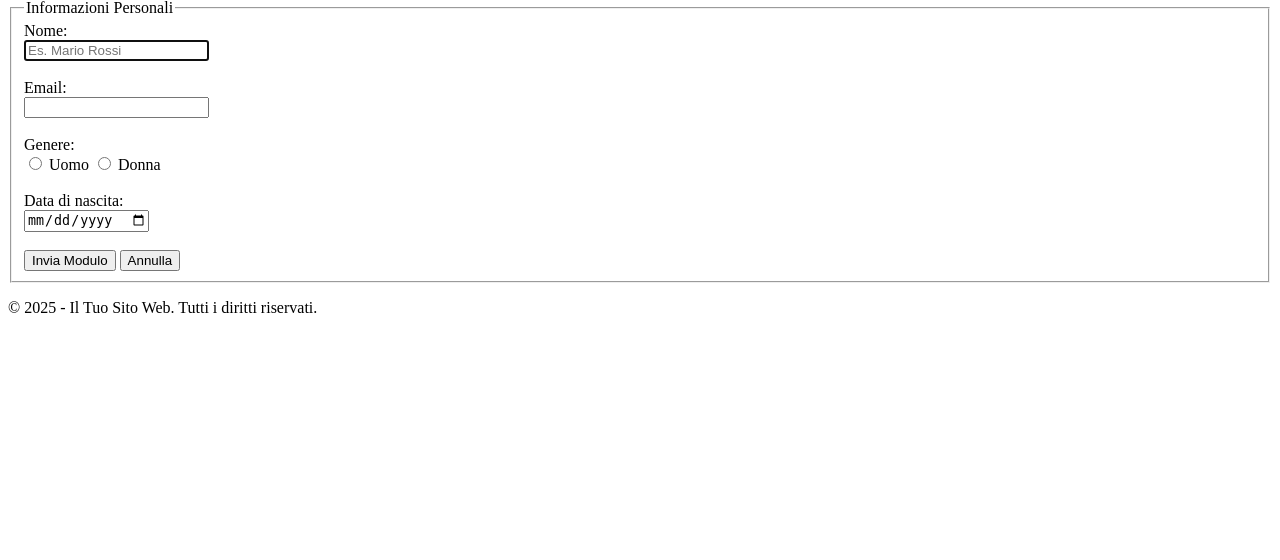
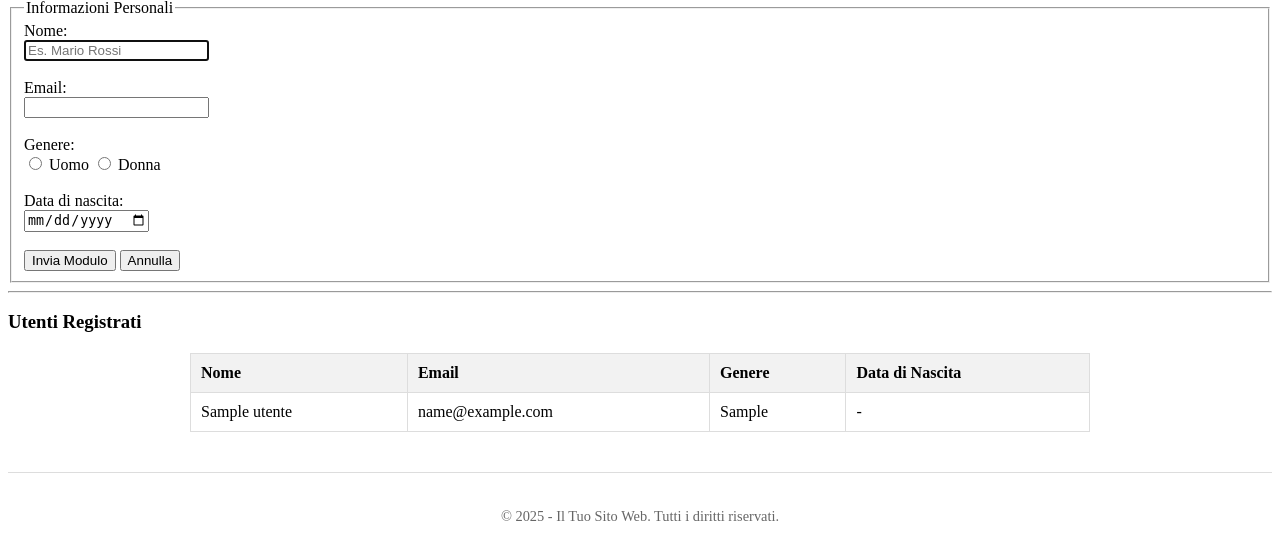
Before and after one commit to prof-gnoni/First_DB_Usage, a PHP site: page / in a window 1280 px wide. Shown: the part 156-716 px from the top of the page. Run offline with PHP 8.4, Linux system fonts and the light colour scheme; tables that the repository leaves empty or names only in its code hold one stand-in row (values such as "Sample post"); data that the repository does not hold is empty.

Commit message:
Alcune importanti modifiche per rendere il codice più robusto e production-ready.

```diff
--- /dev/null
+++ b/dbConfig.php
@@ -0,0 +1,37 @@
+<?php
+// dbConfig.php
+
+$host = "127.0.0.1";
+//$port = 3306;
+$port = 8889;
+$user = "root";
+$pass = "root";
+$db   = "first_db_usage";
+$conn = null;
+
+// 1. Definiamo il charset (UTF8MB4 è lo standard moderno)
+$charset = 'utf8mb4';
+
+// 2. Costruiamo il DSN includendo il charset
+$dsn = "mysql:host=$host;port=$port;dbname=$db;charset=$charset";
+
+// 3. Opzioni per la sicurezza e l'usabilità
+$options = [
+    PDO::ATTR_ERRMODE            => PDO::ERRMODE_EXCEPTION, // Lancia eccezioni su errori SQL
+    PDO::ATTR_DEFAULT_FETCH_MODE => PDO::FETCH_ASSOC,       // Solo array associativi (più pulito)
+    PDO::ATTR_EMULATE_PREPARES   => false,                  // Disabilita emulazione (più sicuro)
+];
+
+try {
+    // 4. Creazione istanza con le opzioni
+    $conn = new PDO($dsn, $user, $pass, $options);
+
+} catch (PDOException $e) {
+    // 5. GESTIONE SICURA DELL'ERRORE
+
+    // Scrivi l'errore vero SOLO nel log di sistema (invisibile all'utente)
+    error_log("Errore DB: " . $e->getMessage());
+
+    // All'utente mostra solo questo, senza dettagli tecnici
+    exit("Si è verificato un errore di connessione al database. Riprova più tardi.");
+}
--- a/dbconfig.php
+++ /dev/null
@@ -1,15 +0,0 @@
-<?php
-
-$host = "localhost";
-$port = 3306;
-$user = "root";
-$pass = "";
-$db = "first_db_usage";
-
-try {
-    $conn = new PDO("mysql:host=$host;port=$port;dbname=$db", $user, $pass);
-}
-catch (PDOException $e) {
-    echo "Connection failed: " . $e->getMessage() . "<br>";
-    exit("Si è verificato un errore di connessione al database. Riprova più tardi.");
-}
--- a/index.php
+++ b/index.php
@@ -1,55 +1,143 @@
 <?php
-require_once "dbconfig.php";
+// 1. De-commentiamo la connessione perché vogliamo leggere i dati dal DB
+global $conn;
+require_once "dbConfig.php";
 require_once "myFunctions.php";
+
+// 2. LOGICA PER MESSAGGIO DI SUCCESSO
+// Controlliamo se nell'URL c'è ?status=ok
+$messaggio_successo = "";
+if (isset($_GET['status']) && $_GET['status'] === 'ok') {
+    $messaggio_successo = "✅ Utente registrato con successo!";
+}
+
+// 3. LOGICA PER RECUPERARE GLI UTENTI (SELECT)
+// Vogliamo mostrare la lista degli iscritti sotto il form
+$lista_utenti = [];
+try {
+    // Usiamo query() perché non abbiamo parametri esterni (niente WHERE variabile)
+    // Assumo che la tua tabella abbia un campo id autoincrement, altrimenti ordina per nome
+    $stmt = $conn->query("SELECT * FROM utente ORDER BY nome");
+    $lista_utenti = $stmt->fetchAll();
+} catch (PDOException $e) {
+    error_log("Errore lettura index: " . $e->getMessage());
+    // Non blocchiamo la pagina se la lettura fallisce, semplicemente la lista sarà vuota
+}
 
 genera_header("Home Page");
 ?>
+
+<?php if ($messaggio_successo): ?>
+    <div id="messaggio-successo" style="background-color: #d4edda; color: #155724; border: 1px solid #c3e6cb; padding: 15px; margin-bottom: 20px; border-radius: 4px;">
+        <strong><?= $messaggio_successo ?></strong>
+    </div>
+<?php endif; ?>
+
     <section id="form">
         <h3>Modulo di Contatto</h3>
         <p>I moduli sono fondamentali per l'interazione con l'utente.</p>
+
         <form action="modulo_utente_action_page.php" method="post">
             <fieldset>
                 <legend>Informazioni Personali</legend>
 
                 <label for="nome">Nome:</label><br>
-            <input type="text" id="nome" name="nome" placeholder="Es. Mario Rossi" <?php //required?> autofocus><br><br>
+                <input type="text" id="nome" name="nome" placeholder="Es. Mario Rossi" autofocus><br><br>
 
                 <label for="email">Email:</label><br>
-            <input type="email" id="email" name="email" <?php //required?>><br><br>
-            <?php
-            /*
+                <input type="email" id="email" name="email"><br><br>
 
-            <label for="messaggio">Messaggio:</label><br>
-            <textarea id="messaggio" name="messaggio" rows="4" cols="50" <?php //required?>></textarea><br><br>
-            */
-            ?>
                 <label>Genere:</label><br>
-            <input type="radio" id="uomo" name="genere" value="uomo" <?php //required?>>
+                <input type="radio" id="uomo" name="genere" value="uomo">
                 <label for="uomo">Uomo</label>
                 <input type="radio" id="donna" name="genere" value="donna">
                 <label for="donna">Donna</label><br><br>
 
                 <label for="ddn">Data di nascita:</label><br>
-            <input type="date" id="ddn" name="ddn" <?php //required?>><br><br>
-            <?php
-            /*
+                <input type="date" id="ddn" name="ddn"><br><br>
 
-            <label for="interesse">Argomento di interesse:</label><br>
-            <select id="interesse" name="interesse" <?php //required?>>
-                <option id="noselect" value="" selected></option>
-                <option value="tecnologia">Tecnologia</option>
-                <option value="arte">Arte</option>
-                <option value="sport">Sport</option>
-            </select><br><br>
-
-            <input type="checkbox" id="newsletter" name="newsletter" value="pippo">
-            <label for="newsletter">Iscrivimi alla newsletter</label><br><br>
-            */
-            ?>
                 <input type="submit" name="btnSubmit" value="Invia Modulo">
                 <input type="reset" value="Annulla">
             </fieldset>
         </form>
     </section>
 
+    <hr>
+
+    <section id="lista-utenti">
+        <h3>Utenti Registrati</h3>
+
+        <?php if (count($lista_utenti) > 0): ?>
+
+            <table style="border-collapse: collapse; border: 1px solid #ddd; width: 100%; max-width: 900px; margin: 20px auto;">
+                <thead>
+                <tr style="background-color: #f2f2f2; text-align: left;">
+                    <th>Nome</th>
+                    <th>Email</th>
+                    <th>Genere</th>
+                    <th>Data di Nascita</th>
+                </tr>
+                </thead>
+                <tbody>
+                <?php foreach ($lista_utenti as $utente): ?>
+                    <?php
+                    // TRASFORMAZIONE DATA
+                    // 1. Prendo la data dal DB (es. "2023-11-15")
+                    $data_grezza = $utente['dataNascita'];
+
+                    // 2. Controllo se la data esiste (non è null o vuota)
+                    if (!empty($data_grezza)) {
+                        // strtotime converte la stringa in un timestamp numerico
+                        // date ricostruisce la stringa nel formato Giorno/Mese/Anno
+                        $data_italiana = date("d/m/Y", strtotime($data_grezza));
+                    } else {
+                        $data_italiana = "-"; // Se manca la data
+                    }
+                    ?>
+                    <tr>
+                        <td><?= htmlspecialchars($utente['nome']) ?></td>
+                        <td><?= htmlspecialchars($utente['email']) ?></td>
+                        <td><?= htmlspecialchars($utente['genere']) ?></td>
+                        <td><?= $data_italiana ?></td>
+                    </tr>
+                <?php endforeach; ?>
+                </tbody>
+            </table>
+
+        <?php else: ?>
+
+            <div style="padding: 20px; background-color: #f8f9fa; border: 1px solid #ddd; color: #666;">
+                <p>ℹ️ <strong>Nessun utente registrato.</strong></p>
+                <p>Compila il modulo qui sopra per aggiungere il primo utente!</p>
+            </div>
+
+        <?php endif; ?>
+    </section>
+
+    <script>
+        // Aspetta che la pagina sia caricata
+        document.addEventListener("DOMContentLoaded", function() {
+
+            // Cerca l'elemento con l'ID specifico
+            /** @type {HTMLElement} */
+            let boxMessaggio = document.getElementById('messaggio-successo');
+
+            // Se l'elemento esiste (quindi se c'è stato un messaggio di successo)
+            if (boxMessaggio) {
+
+                // Imposta un timer di 5000 millisecondi (5 secondi)
+                setTimeout(function() {
+
+                    // Opzione A: Sparizione secca
+                    // boxMessaggio.style.display = 'none';
+
+                    // Opzione B (Più elegante): Se vuoi che svanisca piano, usa questa logica:
+                    boxMessaggio.style.transition = "opacity 1s ease-out";
+                    boxMessaggio.style.opacity = "0";
+                    setTimeout(function() { boxMessaggio.style.display = 'none'; }, 1000);
+                }, 5000);
+            }
+        });
+    </script>
+
 <?php footer(); ?>
--- a/myFunctions.php
+++ b/myFunctions.php
@@ -16,12 +16,54 @@ function genera_header(string $titolo): void
 <head>
     <meta charset="UTF-8">
     <meta name="viewport" content="width=device-width, initial-scale=1.0">
-    <title>{$titolo_sanificato}</title>
+    <title>$titolo_sanificato</title>
+    <style>
+    /* Stile per la Tabella */
+    table {
+        width: 100%;
+        max-width: 900px;           /* Come deciso prima */
+        margin: 20px auto;          /* Centrata */
+        border-collapse: collapse;  /* Fonde i bordi (essenziale per sostituire border="1") */
+        border: 1px solid #ddd;     /* Bordo esterno sottile */
+    }
 
+    /* Stile per le Celle (Sostituisce border="1" e cellpadding="10") */
+    th, td {
+        border: 1px solid #ddd; /* Il bordo di ogni cella */
+        padding: 10px;          /* IL CELLPADDING: spazio interno */
+        text-align: left;       /* Allinea il testo a sinistra (opzionale) */
+    }
+
+    /* Un tocco in più: stile per l'intestazione */
+    th {
+        background-color: #f2f2f2; /* Sfondo grigino per l'intestazione */
+        font-weight: bold;
+    }
+    /* Effetto Hover sulle righe della tabella */
+    tr:hover {
+        background-color: #f5f5f5; /* Grigio chiarissimo */
+        cursor: pointer;           /* Cambia il cursore in una manina (opzionale) */
+    }
+
+    /* Manteniamo l'intestazione ferma (non deve cambiare colore) */
+    thead tr:hover {
+        background-color: transparent; /* O il colore di sfondo originale dell'intestazione */
+        cursor: default;
+    }
+    /* Stile per il Footer */
+    footer {
+        text-align: center;      /* 1. Centra il testo orizzontalmente */
+        padding: 20px 0;         /* 2. Aggiunge spazio sopra e sotto il testo */
+        margin-top: 40px;        /* 3. Lo spinge giù, staccandolo dalla tabella/form */
+        border-top: 1px solid #ddd; /* 4. (Opzionale) Una linea sottile di separazione */
+        font-size: 0.9em;        /* 5. (Opzionale) Testo leggermente più piccolo */
+        color: #666;             /* 6. (Opzionale) Colore grigio scuro, meno "pesante" del nero */
+    }
+    </style>
     </head>
 <body>
     <header>
-        <h1>{$titolo_sanificato}</h1>
+        <h1>$titolo_sanificato</h1>
     </header>
     <main>
 
@@ -39,7 +81,7 @@ function footer(): void
     echo <<<HTML
     </main>
     <footer>
-        <p>&copy; {$anno_corrente} - Il Tuo Sito Web. Tutti i diritti riservati.</p>
+        <p>&copy; $anno_corrente - Il Tuo Sito Web. Tutti i diritti riservati.</p>
     </footer>
 </body>
 </html>
```
Also changed, not shown: modulo_utente_action_page.php (+77 -46 lines). Lines whose indentation alone changed are shown as unchanged.
